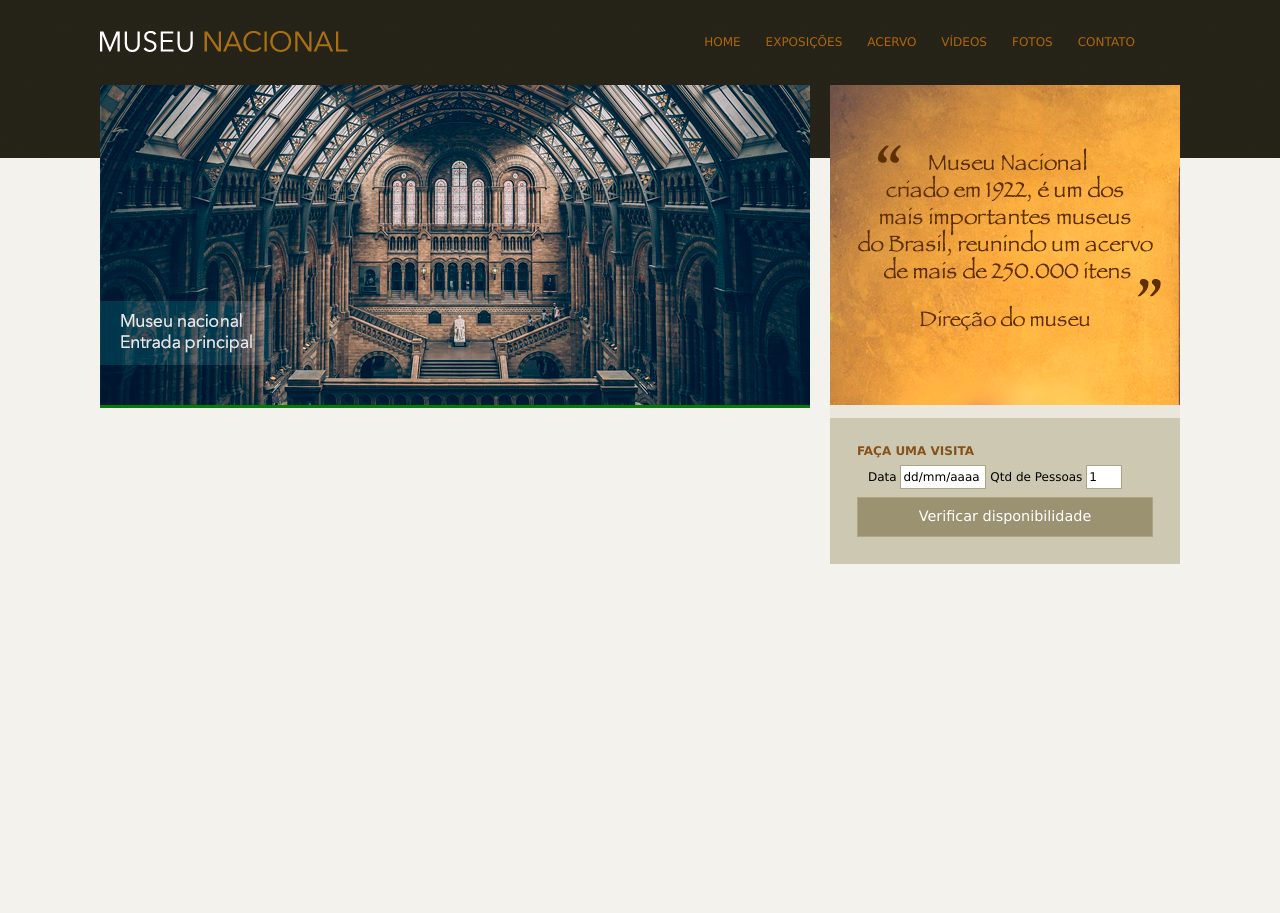
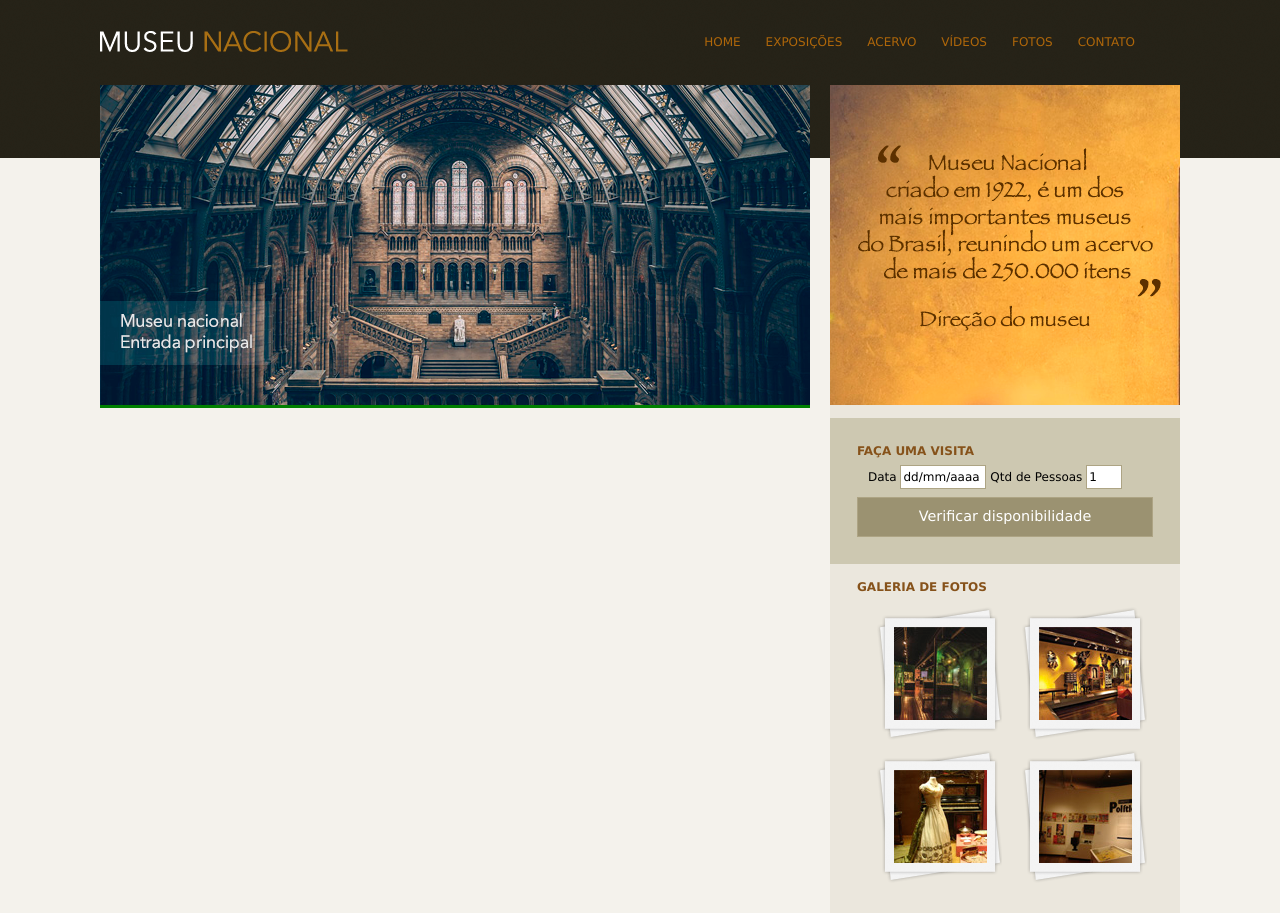
Before and after one commit to gibadeives/Museu-Nacional, a plain HTML site: page index.html in a window 1280 px wide. Before the commit the page ends 800 px from the top, so only its background shows below. Drawn offline with Linux system fonts and the light colour scheme.

Commit message:
Galeria de fotos
Galeria de fotos na área lateral direita.

```diff
--- a/css/estilo.css
+++ b/css/estilo.css
@@ -74,12 +74,30 @@ aside {
 	width: 350px;
 	float: right;
 	background: #ebe7dd;
+	padding-bottom: 30px;
 }
 
 section#visita{
 	background: #cdc8b1;
 	padding: 10px 27px 27px 27px;
 	margin-top: 10px;
+}
+
+section#galeria {
+	padding: 0 27px 0 27px;
+}
+
+section#galeria a {
+	display: block;
+	background: url(../img/fundo-foto.png) no-repeat;
+	float: left;
+	padding: 17px 15px 17px 15px;
+	margin: 10px 0 0 20px;
+}
+
+section#galeria img {
+	margin-left: 2px;
+	margin-top: 3px;
 }
 
 h4 {
--- a/index.html
+++ b/index.html
@@ -70,6 +70,24 @@
                     </form>
                 </section><!--Fim de Formulário-->
 
+                <section id="galeria"><!--Início da Galeria-->
+                    <h4>Galeria de Fotos</h4>
+
+                    <a href="">
+                        <img src="img/imagem1.jpg" alt="Descrição da Imagem" height="93" width="93">
+                    </a>
+                    <a href="">
+                        <img src="img/imagem2.jpg" alt="Descrição da Imagem" height="93" width="93">
+                    </a>
+                    <a href="">
+                        <img src="img/imagem3.jpg" alt="Descrição da Imagem" height="93" width="93">
+                    </a>
+                    <a href="">
+                        <img src="img/imagem4.jpg" alt="Descrição da Imagem" height="93" width="93">
+                    </a>
+
+                </section><!--Fim da Galeria-->
+
             </aside><!--Fim lateral-->
 
         </div><!--Fim principal-->
```
